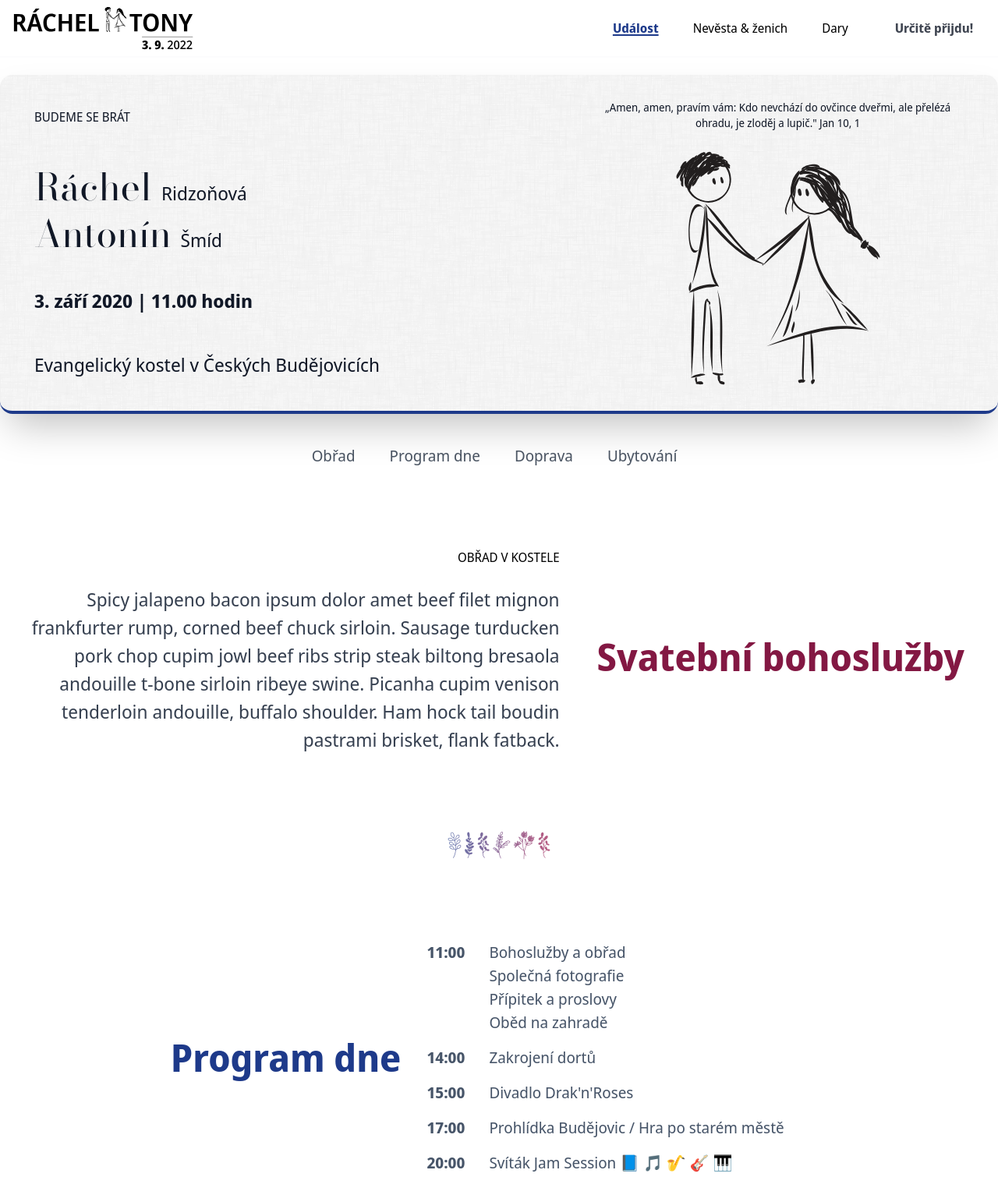
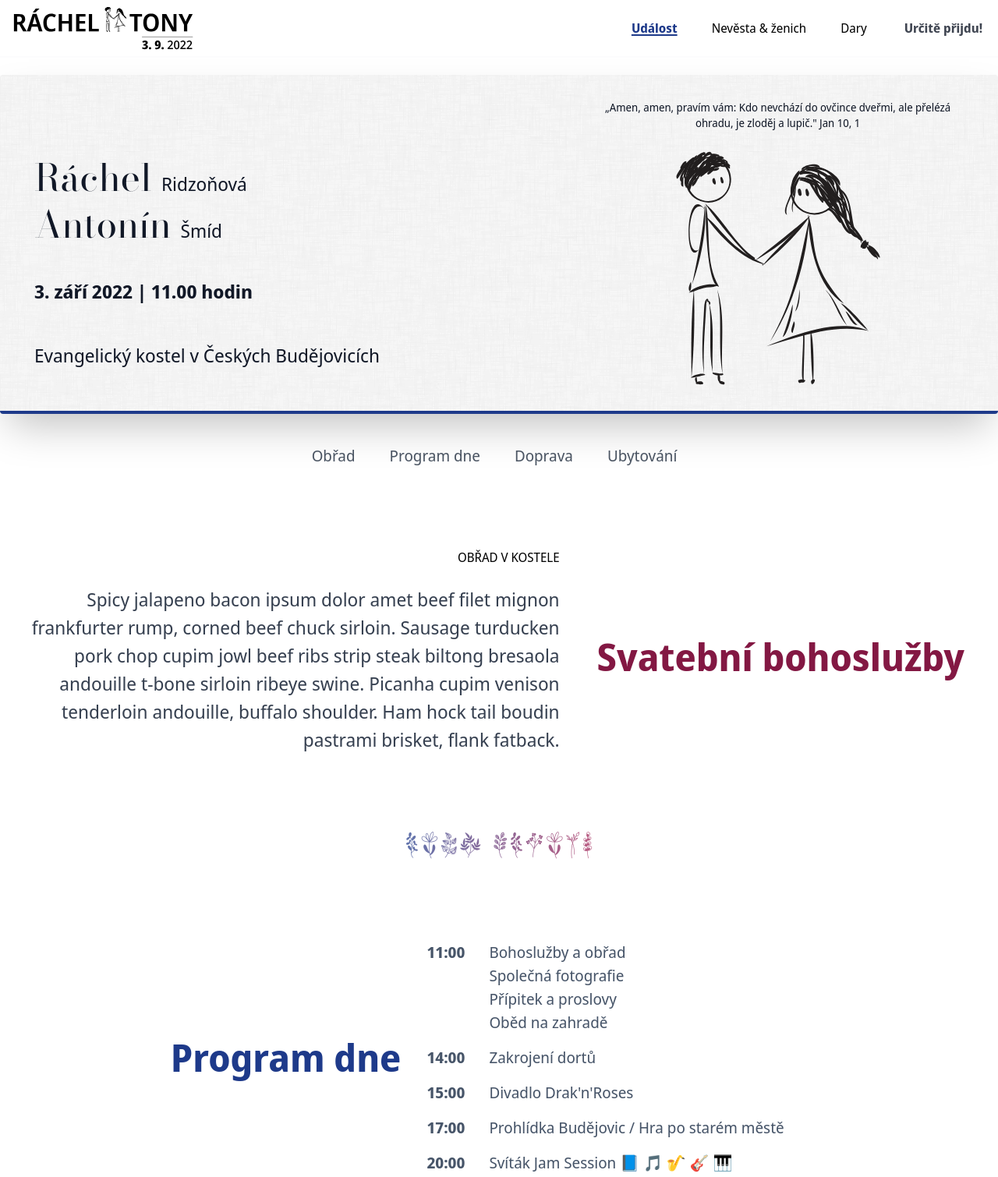
Before and after one commit to Smidra/svatbaweb, a website built with Vite: page src/index.html in a window 1280 px wide. Shown: the top 1510 px of the page at 78% size. Built offline with nearby package versions, Linux system fonts and the light colour scheme.

Commit message:
visual tweak, remove full rounded corners

```diff
--- a/src/index.html
+++ b/src/index.html
@@ -44,7 +44,7 @@
             <button
                     id="navAction"
                     style="float: right"
-                    class="mx-auto lg:mx-0 hover:underline bg-white text-gray-900 font-bold rounded-full mt-4 lg:mt-0 py-3 px-8 opacity-80 focus:outline-none focus:shadow-outline transform transition duration-150 ease-in-out"
+                    class="mx-auto lg:mx-0 hover:underline bg-white text-gray-900 font-bold rounded mt-4 lg:mt-0 py-2 px-5 opacity-80 focus:outline-none focus:shadow-outline transform transition duration-150 ease-in-out"
             >
                 Určitě přijdu!
             </button>
@@ -57,12 +57,12 @@
 <!--Hero-->
 <div class="lg:pt-24 pt-16 mb-24">
     <section style="background-image: url('/assets/img/dust_scratches.png')"
-             class="container w-full border-b p-8 pb-0 rounded-2xl shadow-2xl border-b-4 border-b-blue-900"
+             class="container w-full border-b p-8 pb-0 rounded shadow-2xl border-b-4 border-b-blue-900"
     >
         <div class="px-3 mx-auto flex flex-wrap flex-col md:flex-row items-center text-gray-900">
             <!--Left Col-->
             <div class="flex flex-col w-full md:w-3/5 justify-center items-start text-center md:text-left">
-                <p class="uppercase tracking-loose w-full">Budeme se brát</p>
+<!--                <p class="uppercase tracking-loose w-full">Budeme se brát</p>-->
                 <h1 class="mt-12 text-5xl font-serif leading-tight w-full">
                     Ráchel <span class="font-sans text-2xl font-light">Ridzoňová</span>
                 </h1>
@@ -70,7 +70,7 @@
                     Antonín <span class="font-sans text-2xl font-light">Šmíd</span>
                 </h1>
                 <h2 class="font-semibold text-2xl pt-10 w-full">
-                    3. září 2020 | 11.00 hodin
+                    3. září 2022 | 11.00 hodin
                 </h2>
                 <p class="leading-normal text-2xl font-light mt-12 mb-8">
                     Evangelický kostel v&nbspČeských&nbspBudějovicích
@@ -135,7 +135,7 @@
 </section>
 
 <div class="container w-full text-center py-16">
-    <span class="flower text-transparent bg-clip-text gradient opacity-70">svatba</span>
+    <span class="flower text-transparent bg-clip-text gradient opacity-70">ahoj rachel</span>
     <!--    <div class="w-full mb-4">-->
     <!--        <div class="h-1 mx-auto gradient w-64 my-0 py-0 opacity-40 rounded-full"></div>-->
     <!--    </div>-->
@@ -297,6 +297,8 @@
 
 <!--
 TODO:
-- mobile menu
-- mobile prehodit poradi?
+- mobile menu DONE
+- mobile prehodit poradi? DONE
+- vic svetlejsi sytejsi modra
+- jmena jako na oznameni
 -->
```
